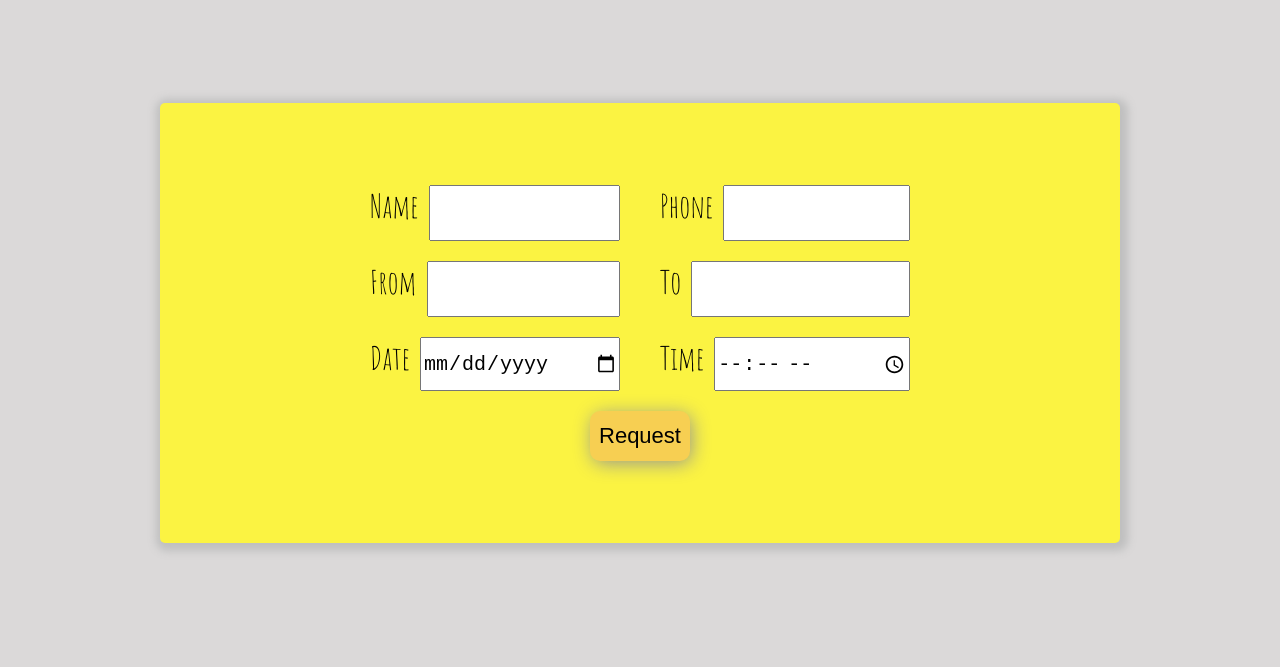
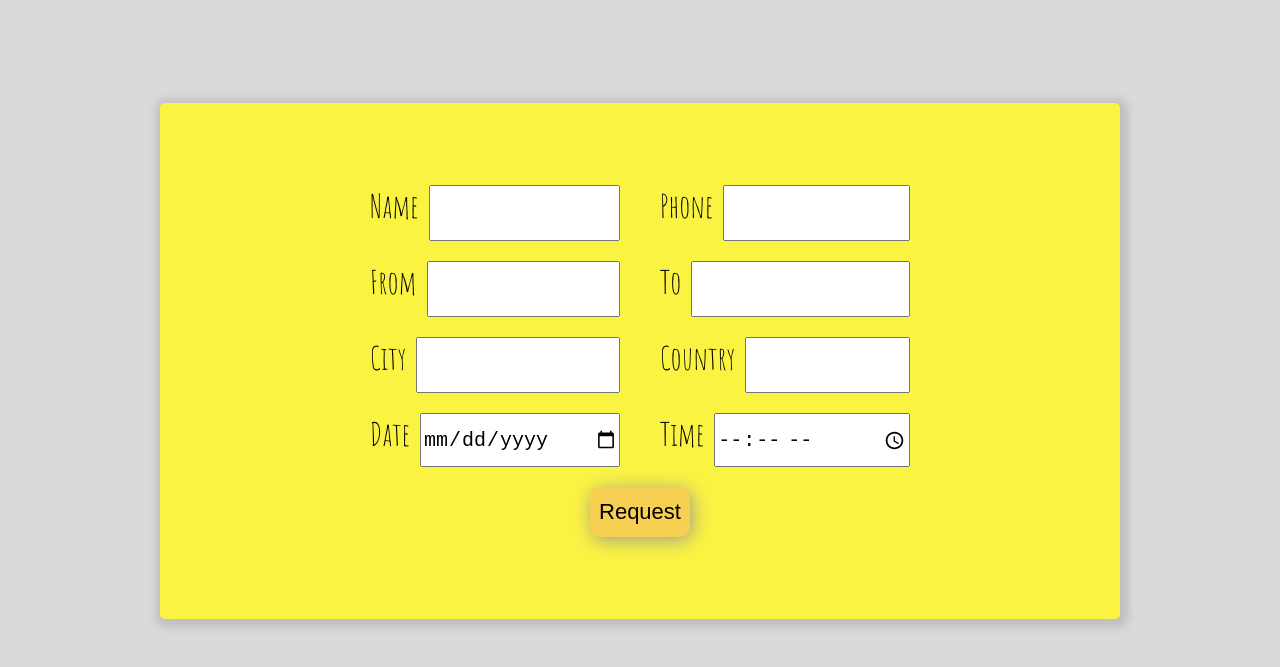
Before and after one commit to NaomiLea/shimmy, a website: page public/index.html in a window 1280 px wide. Shown: the part 105-772 px from the top of the page. Drawn offline with Linux system fonts and the light colour scheme.

Commit message:
adding city and country

```diff
--- a/public/index.html
+++ b/public/index.html
@@ -44,6 +44,14 @@
           <input type="text" id="to" name="to" />
         </li>
         <li>
+          <label for="city">City</label>
+          <input type="text" id="city" name="city" />
+        </li>
+        <li>
+          <label for="country">Country</label>
+          <input type="text" id="country" name="country" />
+        </li>
+        <li>
           <label for="date">Date</label>
           <input type="date" id="date" name="date" />
         </li>
--- a/script.js
+++ b/script.js
@@ -33,7 +33,7 @@ app.post('/send-email', function(req, res) {
         from: '"Naomi" <naomikudren@gmail.com>', // sender address
         to: "shimoniot.avraham@gmail.com", // list of receivers
         subject: 'Request ', // Subject line
-        text: "Name: " + req.body.name + "Phone: " + req.body.phone + " From: " + req.body.from + " To: " + req.body.to + " Date: " + req.body.date + " Time: " + req.body.time // plaintext body
+        text: "Name: " + req.body.name + "Phone: " + req.body.phone + " From: " + req.body.from + " To: " + req.body.to + " City: " + req.body.city + " Country: " + req.body.country + " Date: " + req.body.date + " Time: " + req.body.time // plaintext body
 
     };
 		smtpTransport.sendMail(mailOptions, function(error, info) {
```
